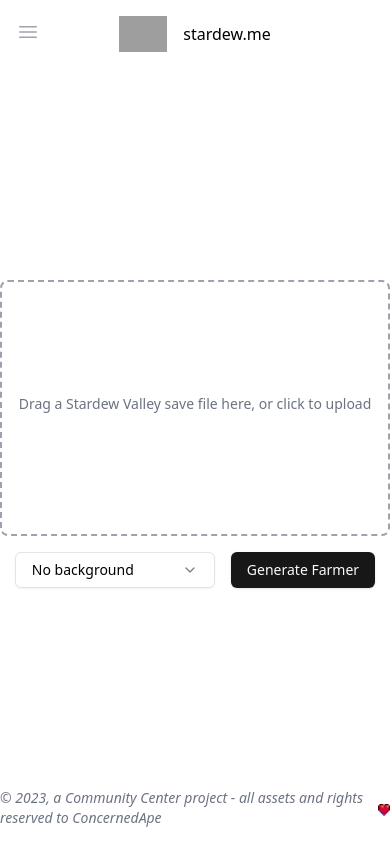
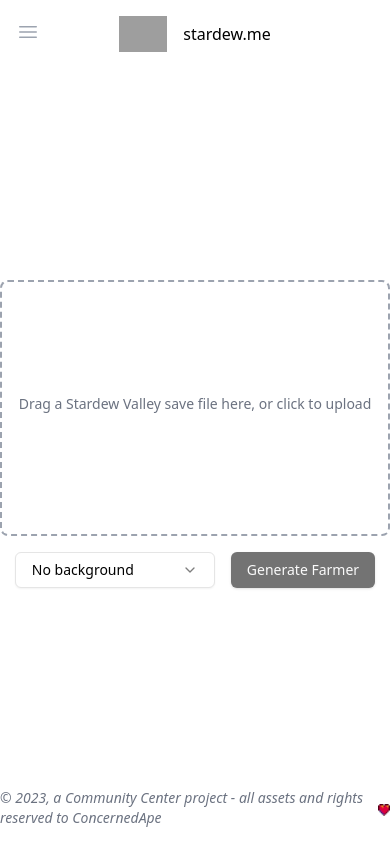
Before and after one commit to communitycenter/stardew.me, a Next.js app in the folder frontend/: page / in a window 390 px wide. Built offline with nearby package versions, Linux system fonts and the light colour scheme; grey boxes are pictures that could not be loaded.

Commit message:
feat: process file on button click + responsive buttons

```diff
--- a/frontend/package.json
+++ b/frontend/package.json
@@ -18,6 +18,7 @@
     "@radix-ui/react-popover": "^1.0.6",
     "@radix-ui/react-slot": "^1.0.2",
     "@radix-ui/react-toast": "^1.1.4",
+    "@radix-ui/react-tooltip": "^1.0.6",
     "@types/node": "20.4.4",
     "@types/react": "18.2.15",
     "@types/react-dom": "18.2.7",
--- a/frontend/src/components/BackgroundSelect.tsx
+++ b/frontend/src/components/BackgroundSelect.tsx
@@ -17,6 +17,13 @@
   PopoverContent,
   PopoverTrigger,
 } from "@/components/ui/popover";
+import { useUploadContext } from "../lib/UploadContext";
+import {
+  Tooltip,
+  TooltipContent,
+  TooltipProvider,
+  TooltipTrigger,
+} from "@/components/ui/tooltip"
 
 const backgrounds = [
   {
@@ -40,9 +47,40 @@
 
 const ComboboxDemo: React.FC<ComboboxDemoProps> = ({ value, setValue }) => {
   const [open, setOpen] = React.useState(false);
+  const { selectedFile } = useUploadContext();
 
+  const DisabledBackgroundSelect = () => {
     return (
+      <TooltipProvider>
+        <Tooltip>
+          <TooltipTrigger>
             <Popover open={open} onOpenChange={setOpen}>
+              <PopoverTrigger asChild>
+              <Button
+                  variant="outline"
+                  role="combobox"
+                  aria-expanded={open}
+                  className="w-[200px] justify-between disabled cursor-default hover:bg-white dark:hover:bg-neutral-950"
+              >
+                  {value
+                  ? backgrounds.find((background) => background.value === value)
+                      ?.label || "No background"
+                  : "No background"}
+
+                  <ChevronDown className="ml-2 h-4 w-4 shrink-0 opacity-50" />
+              </Button>
+              </PopoverTrigger>
+            </Popover>
+          </TooltipTrigger>
+          <TooltipContent>
+          <p>Upload a file first!</p>
+          </TooltipContent>
+        </Tooltip>
+      </TooltipProvider>
+    )
+  };
+
+  return selectedFile ? <Popover open={open} onOpenChange={setOpen}>
     <PopoverTrigger asChild>
         <Button
         variant="outline"
@@ -82,7 +120,7 @@
         </Command>
     </PopoverContent>
     </Popover>
-  );
+    : <DisabledBackgroundSelect />;
 };
 
 export default ComboboxDemo;
--- a/frontend/src/components/GenerateButton.tsx
+++ b/frontend/src/components/GenerateButton.tsx
@@ -1,5 +1,29 @@
-import { Button } from "@/components/ui/button"
+import { Button } from "@/components/ui/button";
+import { useUploadContext } from "../lib/UploadContext";
+import {
+  Tooltip,
+  TooltipContent,
+  TooltipProvider,
+  TooltipTrigger,
+} from "@/components/ui/tooltip"
+
+const DisabledGenerateButton = () => {
+  return (
+    <TooltipProvider>
+    <Tooltip>
+      <TooltipTrigger>
+        <Button className="disabled bg-neutral-500 hover:bg-neutral-500 dark:bg-neutral-400 dark:hover:bg-neutral-400 cursor-default">Generate Farmer</Button>
+      </TooltipTrigger>
+      <TooltipContent>
+      <p>Upload a file first!</p>
+      </TooltipContent>
+    </Tooltip>
+    </TooltipProvider>
+  )
+};
 
 export default function GenerateButton() {
-  return <Button>Generate Farmer</Button>
+  const { selectedFile } = useUploadContext();
+
+  return selectedFile ? <Button>Generate Farmer</Button> : <DisabledGenerateButton />;
 }
--- a/frontend/src/components/Upload.tsx
+++ b/frontend/src/components/Upload.tsx
@@ -23,6 +23,7 @@
 import { Skeleton } from "./ui/skeleton";
 import FarmerView from "./FarmerView";
 import { useAvatarContext } from "@/lib/AvatarContext";
+import { useUploadContext } from '@/lib/UploadContext';
 
 export default function Upload() {
   const { toast } = useToast();
@@ -33,6 +34,8 @@
   const [selectedPlayer, setSelectedPlayer] = useState<Player>();
   const [background, setBackground] = useState<string | null>(null);
   const { isAvatar, setIsAvatar } = useAvatarContext();
+  const { selectedFile, setSelectedFile } = useUploadContext();
+
 
   useEffect(() => {
     console.log(selectedPlayer);
@@ -66,14 +69,11 @@
     // make a post request to localhost:8000 with the body and console log the response
   }, [selectedPlayer, background]);
 
-  const handleChange = (e: React.ChangeEvent<HTMLInputElement>) => {
-    e.preventDefault();
-
-    const file = e.target!.files![0];
-
+  const handleChange = async () => {
+    if (selectedFile) {
       const reader = new FileReader();
 
-    reader.onload = async function (event) {
+      reader.onload = async (event) => {
         try {
           // Now we can begin parsing the save file
           let players: Player[] = [];
@@ -100,7 +100,9 @@
           });
         }
       };
-    reader.readAsText(file);
+
+      reader.readAsText(selectedFile);
+    }
   };
 
   if (isAvatar) {
@@ -151,20 +153,24 @@
             <label className="flex flex-col items-center justify-center w-full h-64 border-2 border-gray-400 border-dashed rounded-lg cursor-pointer bg-white dark:bg-neutral-950 hover:bg-gray-50 dark:border-gray-600 dark:hover:border-gray-500 dark:hover:bg-neutral-800 transition ease-in-out duration-150">
               <div className="flex flex-col items-center justify-center pt-6 pb-6">
                 <p className="mb-2 text-sm text-gray-500 dark:text-white">
-                  Drag a Stardew Valley save file here, or click to upload
+                  {selectedFile ? "Uploaded file: " + selectedFile.name : "Drag a Stardew Valley save file here, or click to upload"}
                 </p>
               </div>
               <input
                 id="dropzone-file"
                 type="file"
                 className="hidden"
-                onChange={(e: ChangeEvent<HTMLInputElement>) => handleChange(e)}
+                onChange={(e: ChangeEvent<HTMLInputElement>) =>
+                    setSelectedFile(e.target.files ? e.target.files[0] : null)
+                  }
               />
             </label>
           </div>
           <div className="flex gap-4 justify-center mt-4 h-9">
             <BackgroundSelect value={background} setValue={setBackground} />
+            <div onClick={handleChange}>
               <GenerateButton />
+            </div>
           </div>
         </div>
       </>
--- /dev/null
+++ b/frontend/src/components/ui/tooltip.tsx
@@ -0,0 +1,28 @@
+import * as React from "react"
+import * as TooltipPrimitive from "@radix-ui/react-tooltip"
+
+import { cn } from "@/lib/utils"
+
+const TooltipProvider = TooltipPrimitive.Provider
+
+const Tooltip = TooltipPrimitive.Root
+
+const TooltipTrigger = TooltipPrimitive.Trigger
+
+const TooltipContent = React.forwardRef<
+  React.ElementRef<typeof TooltipPrimitive.Content>,
+  React.ComponentPropsWithoutRef<typeof TooltipPrimitive.Content>
+>(({ className, sideOffset = 4, ...props }, ref) => (
+  <TooltipPrimitive.Content
+    ref={ref}
+    sideOffset={sideOffset}
+    className={cn(
+      "z-50 overflow-hidden rounded-md bg-neutral-900 px-3 py-1.5 text-xs text-neutral-50 animate-in fade-in-0 zoom-in-95 data-[state=closed]:animate-out data-[state=closed]:fade-out-0 data-[state=closed]:zoom-out-95 data-[side=bottom]:slide-in-from-top-2 data-[side=left]:slide-in-from-right-2 data-[side=right]:slide-in-from-left-2 data-[side=top]:slide-in-from-bottom-2 dark:bg-neutral-50 dark:text-neutral-900",
+      className
+    )}
+    {...props}
+  />
+))
+TooltipContent.displayName = TooltipPrimitive.Content.displayName
+
+export { Tooltip, TooltipTrigger, TooltipContent, TooltipProvider }
--- /dev/null
+++ b/frontend/src/lib/UploadContext.tsx
@@ -0,0 +1,30 @@
+import React, { createContext, useContext, useState } from 'react';
+
+type UploadContextType = {
+  selectedFile: File | null;
+  setSelectedFile: React.Dispatch<React.SetStateAction<File | null>>;
+};
+
+const UploadContext = createContext<UploadContextType | null>(null);
+
+export const useUploadContext = () => {
+  const context = useContext(UploadContext);
+  if (!context) {
+    throw new Error('useUploadContext must be used within an UploadProvider');
+  }
+  return context;
+};
+
+type UploadProviderProps = {
+  children: React.ReactNode;
+};
+
+export const UploadProvider: React.FC<UploadProviderProps> = ({ children }) => {
+  const [selectedFile, setSelectedFile] = useState<File | null>(null);
+
+  return (
+    <UploadContext.Provider value={{ selectedFile, setSelectedFile }}>
+      {children}
+    </UploadContext.Provider>
+  );
+};
--- a/frontend/src/pages/_app.tsx
+++ b/frontend/src/pages/_app.tsx
@@ -3,6 +3,7 @@
 import Head from "next/head";
 import { ThemeProvider } from "next-themes"
 import { AvatarProvider } from "../lib/AvatarContext";
+import { UploadProvider } from '../lib/UploadContext';
 
 import "../styles/globals.css";
 
@@ -11,6 +12,7 @@
 export default function MyApp({ Component, pageProps }: AppProps): JSX.Element {
   return (
     <>
+      <UploadProvider>
         <AvatarProvider>
           <ThemeProvider attribute="class">
             <Head>
@@ -22,6 +24,7 @@
             </main>
           </ThemeProvider>
         </AvatarProvider>
+      </UploadProvider>
     </>
   );
 }
```
Also changed, not shown: 1 other file (tests, documents, lock files or other folders). Lines whose indentation alone changed are shown as unchanged.
